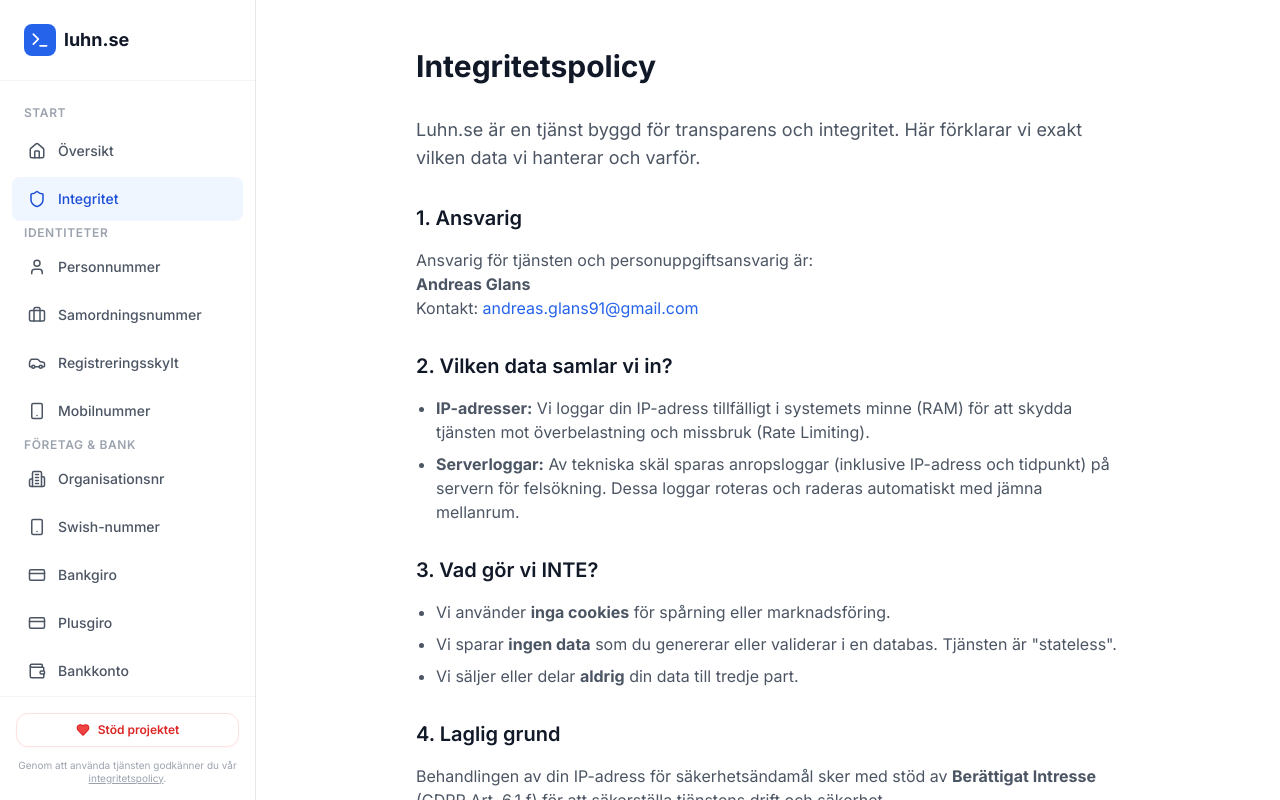
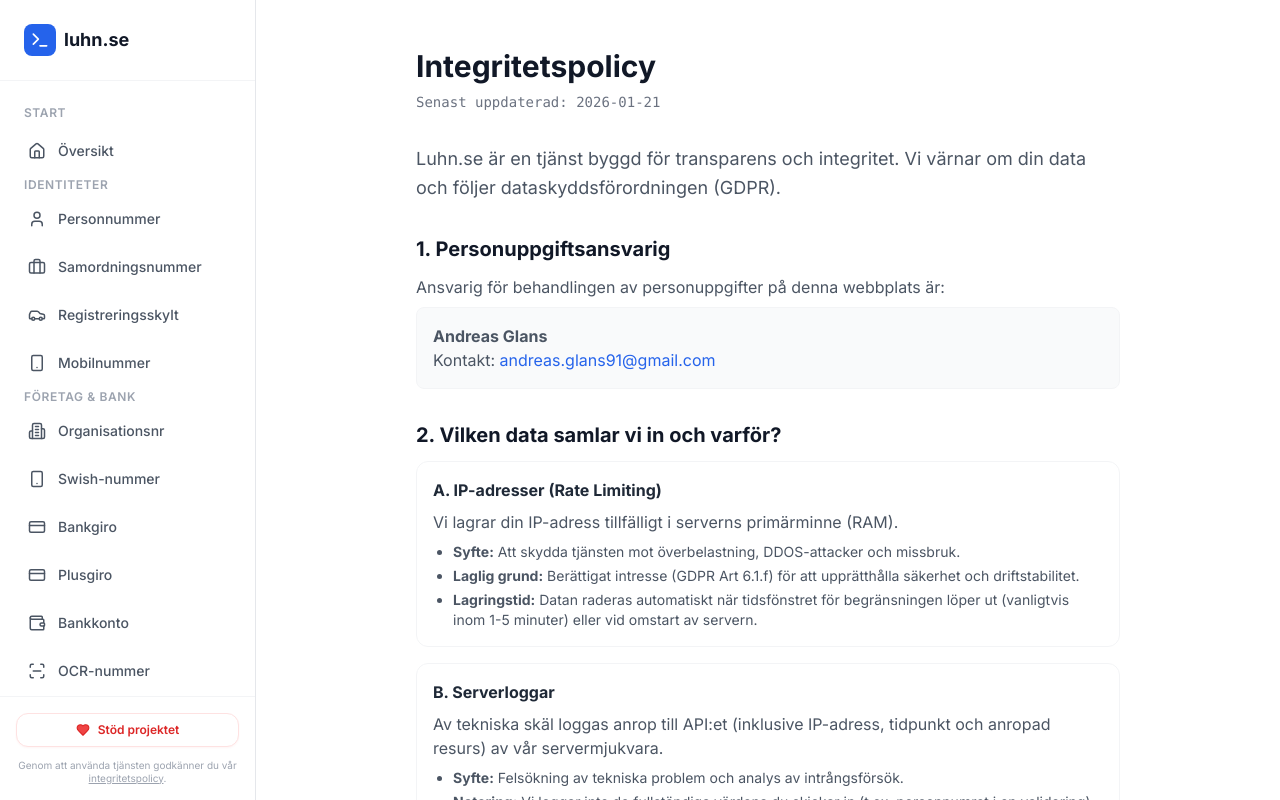
Before and after one commit to andreasgmg/luhnv2, a Next.js app: page /privacy in a window 1280 px wide. Built offline with nearby package versions, Linux system fonts and the light colour scheme.

Commit message:
shit integrity policy...

```diff
--- a/src/app/privacy/page.tsx
+++ b/src/app/privacy/page.tsx
@@ -1,51 +1,99 @@
 export const metadata = {
   title: 'Integritetspolicy | Luhn.se',
-  description: 'Information om hur vi hanterar data och personuppgifter.',
+  description: 'Information om hur vi hanterar data och personuppgifter enligt GDPR.',
 };
 
 export default function Page() {
   return (
     <div className="max-w-3xl mx-auto px-4 sm:px-6 lg:px-8 py-12 text-left">
-      <h1 className="text-3xl font-bold text-gray-900 mb-8">Integritetspolicy</h1>
+      <h1 className="text-3xl font-bold text-gray-900 mb-2">Integritetspolicy</h1>
+      <p className="text-sm text-gray-500 mb-8 font-mono">Senast uppdaterad: 2026-01-21</p>
 
-      <div className="prose prose-blue max-w-none text-gray-600">
-        <p className="lead text-lg">
-          Luhn.se är en tjänst byggd för transparens och integritet. Här förklarar vi exakt vilken data vi hanterar och varför.
+      <div className="prose prose-blue max-w-none text-gray-600 space-y-8">
+        <p className="text-lg leading-relaxed">
+          Luhn.se är en tjänst byggd för transparens och integritet. Vi värnar om din data och följer dataskyddsförordningen (GDPR).
         </p>
 
-        <h3 className="text-xl font-semibold text-gray-900 mt-8 mb-4">1. Ansvarig</h3>
+        <section>
+          <h2 className="text-xl font-bold text-gray-900 mb-3">1. Personuppgiftsansvarig</h2>
           <p>
-          Ansvarig för tjänsten och personuppgiftsansvarig är:<br/>
+            Ansvarig för behandlingen av personuppgifter på denna webbplats är:
+          </p>
+          <p className="mt-2 p-4 bg-gray-50 rounded-lg border border-gray-100">
             <strong>Andreas Glans</strong><br/>
             Kontakt: <a href="mailto:andreas.glans91@gmail.com" className="text-blue-600 hover:underline">andreas.glans91@gmail.com</a>
           </p>
+        </section>
 
-        <h3 className="text-xl font-semibold text-gray-900 mt-8 mb-4">2. Vilken data samlar vi in?</h3>
-        <ul className="list-disc pl-5 space-y-2">
-          <li>
-            <strong>IP-adresser:</strong> Vi loggar din IP-adress tillfälligt i systemets minne (RAM) för att skydda tjänsten mot överbelastning och missbruk (Rate Limiting).
-          </li>
-          <li>
-            <strong>Serverloggar:</strong> Av tekniska skäl sparas anropsloggar (inklusive IP-adress och tidpunkt) på servern för felsökning. Dessa loggar roteras och raderas automatiskt med jämna mellanrum.
-          </li>
+        <section>
+          <h2 className="text-xl font-bold text-gray-900 mb-3">2. Vilken data samlar vi in och varför?</h2>
+
+          <div className="space-y-4">
+            <div className="p-4 border border-gray-100 rounded-xl">
+              <h3 className="font-bold text-gray-800 mb-2">A. IP-adresser (Rate Limiting)</h3>
+              <p>Vi lagrar din IP-adress tillfälligt i serverns primärminne (RAM).</p>
+              <ul className="list-disc pl-5 mt-2 space-y-1 text-sm">
+                <li><strong>Syfte:</strong> Att skydda tjänsten mot överbelastning, DDOS-attacker och missbruk.</li>
+                <li><strong>Laglig grund:</strong> Berättigat intresse (GDPR Art 6.1.f) för att upprätthålla säkerhet och driftstabilitet.</li>
+                <li><strong>Lagringstid:</strong> Datan raderas automatiskt när tidsfönstret för begränsningen löper ut (vanligtvis inom 1-5 minuter) eller vid omstart av servern.</li>
               </ul>
+            </div>
 
-        <h3 className="text-xl font-semibold text-gray-900 mt-8 mb-4">3. Vad gör vi INTE?</h3>
-        <ul className="list-disc pl-5 space-y-2">
-          <li>Vi använder <strong>inga cookies</strong> för spårning eller marknadsföring.</li>
-          <li>Vi sparar <strong>ingen data</strong> som du genererar eller validerar i en databas. Tjänsten är {"\"stateless\""}.</li>
-          <li>Vi säljer eller delar <strong>aldrig</strong> din data till tredje part.</li>
+            <div className="p-4 border border-gray-100 rounded-xl">
+              <h3 className="font-bold text-gray-800 mb-2">B. Serverloggar</h3>
+              <p>Av tekniska skäl loggas anrop till API:et (inklusive IP-adress, tidpunkt och anropad resurs) av vår servermjukvara.</p>
+              <ul className="list-disc pl-5 mt-2 space-y-1 text-sm">
+                <li><strong>Syfte:</strong> Felsökning av tekniska problem och analys av intrångsförsök.</li>
+                <li><strong>Notering:</strong> Vi loggar inte de fullständiga värdena du skickar in (t.ex. personnumret i en validering), utan endast vilken typ av anrop som gjordes.</li>
+                <li><strong>Lagringstid:</strong> Loggar roteras och raderas automatiskt efter maximalt 14 dagar.</li>
               </ul>
+            </div>
+          </div>
+        </section>
 
-        <h3 className="text-xl font-semibold text-gray-900 mt-8 mb-4">4. Laglig grund</h3>
+        <section>
+          <h2 className="text-xl font-bold text-gray-900 mb-3">3. Mottagare av data (Tredje part)</h2>
           <p>
-          Behandlingen av din IP-adress för säkerhetsändamål sker med stöd av <strong>Berättigat Intresse</strong> (GDPR Art. 6.1.f) för att säkerställa tjänstens drift och säkerhet.
+            Vi säljer aldrig din data. Däremot anlitar vi underleverantörer (Personuppgiftsbiträden) för drift av tjänsten:
           </p>
+          <ul className="list-disc pl-5 mt-2">
+            <li><strong>Hetzner Online GmbH (Tyskland):</strong> Hosting-leverantör där vår server och infrastruktur finns placerad. All data stannar inom EU/EES.</li>
+          </ul>
+        </section>
 
-        <h3 className="text-xl font-semibold text-gray-900 mt-8 mb-4">5. Dina rättigheter</h3>
+        <section className="bg-red-50 p-6 rounded-2xl border border-red-100">
+          <h2 className="text-xl font-bold text-red-900 mb-3">4. Användning av riktiga personuppgifter</h2>
+          <p className="text-red-800">
+            Denna tjänst är endast avsedd för generering och validering av syntetisk testdata.
+          </p>
+          <ul className="list-disc pl-5 mt-2 text-red-800 text-sm space-y-2">
+            <li>Det är strängt förbjudet att mata in riktiga personuppgifter som tillhör levande personer i systemet.</li>
+            <li>Även om vi aktivt undviker att logga inmatad data, tar vi inget ansvar för behandling av riktiga personuppgifter som användare matar in i strid med dessa villkor.</li>
+          </ul>
+        </section>
+
+        <section>
+          <h2 className="text-xl font-bold text-gray-900 mb-3">5. Cookies</h2>
           <p>
-          Enligt GDPR har du rätt att begära information om vilka uppgifter vi har om dig, samt begära rättelse eller radering. Kontakta ansvarig via e-post för sådana ärenden.
+            Vi använder inga cookies för spårning, analys eller marknadsföring. Tjänsten är helt &quot;stateless&quot;.
           </p>
+        </section>
+
+        <section>
+          <h2 className="text-xl font-bold text-gray-900 mb-3">6. Dina rättigheter</h2>
+          <p>Enligt GDPR har du rätt att:</p>
+          <ul className="list-disc pl-5 mt-2 space-y-1">
+            <li>Begära ett utdrag av de personuppgifter vi behandlar om dig.</li>
+            <li>Begära rättelse eller radering av dina uppgifter.</li>
+            <li>Invända mot behandling som stödjer sig på berättigat intresse.</li>
+          </ul>
+          <p className="mt-4 italic text-sm">
+            Eftersom vi rensar data löpande (ofta inom minuter) kan vi i de flesta fall inte återskapa eller identifiera data kopplad till en specifik person i efterhand.
+          </p>
+          <p className="mt-4">
+            Om du anser att vi hanterar dina personuppgifter felaktigt har du rätt att lämna klagomål till tillsynsmyndigheten, Integritetsskyddsmyndigheten (IMY).
+          </p>
+        </section>
       </div>
     </div>
   );
--- a/src/app/sitemap.ts
+++ b/src/app/sitemap.ts
@@ -1,26 +1,37 @@
-export default function sitemap() {
+import { MetadataRoute } from 'next';
+
+export default function sitemap(): MetadataRoute.Sitemap {
   const baseUrl = 'https://luhn.se';
   const routes = [
     '',
     '/personnummer',
     '/samordningsnummer',
     '/organisation',
+    '/swish',
+    '/mobile',
+    '/car-plate',
     '/bankgiro',
+    '/plusgiro',
     '/bank-account',
     '/ocr',
     '/validator',
     '/validator/personnummer',
     '/validator/organisation',
     '/validator/moms',
+    '/validator/adress',
+    '/validator/swish',
     '/validator/bankgiro',
+    '/validator/plusgiro',
     '/validator/bankkonto',
+    '/validator/car-plate',
     '/api-docs',
+    '/privacy',
   ];
 
   return routes.map((route) => ({
     url: `${baseUrl}${route}`,
     lastModified: new Date(),
     changeFrequency: 'daily',
-    priority: route === '' ? 1 : 0.8,
+    priority: route === '' ? 1.0 : 0.8,
   }));
 }
--- a/src/components/Navigation.tsx
+++ b/src/components/Navigation.tsx
@@ -5,7 +5,7 @@ import { usePathname } from 'next/navigation';
 import {
   Menu, X, Terminal, Briefcase, User, Building2,
   CreditCard, ShieldCheck, Wallet, Code2, Home,
-  Heart, ScanLine, LucideIcon, Car, Smartphone, Shield
+  Heart, ScanLine, LucideIcon, Car, Smartphone
 } from 'lucide-react';
 import NavItem from './ui/NavItem';
 
@@ -16,8 +16,7 @@ interface NavGroup {
 
 const NAV_ITEMS: NavGroup[] = [
   { group: 'Start', items: [
-    { href: '/', id: 'home', label: 'Översikt', icon: Home },
-    { href: '/privacy', id: 'privacy', label: 'Integritet', icon: Shield }
+    { href: '/', id: 'home', label: 'Översikt', icon: Home }
   ]},
   { group: 'Identiteter', items: [
     { href: '/personnummer', id: 'personnummer', label: 'Personnummer', icon: User },
```
Lines whose indentation alone changed are shown as unchanged.
